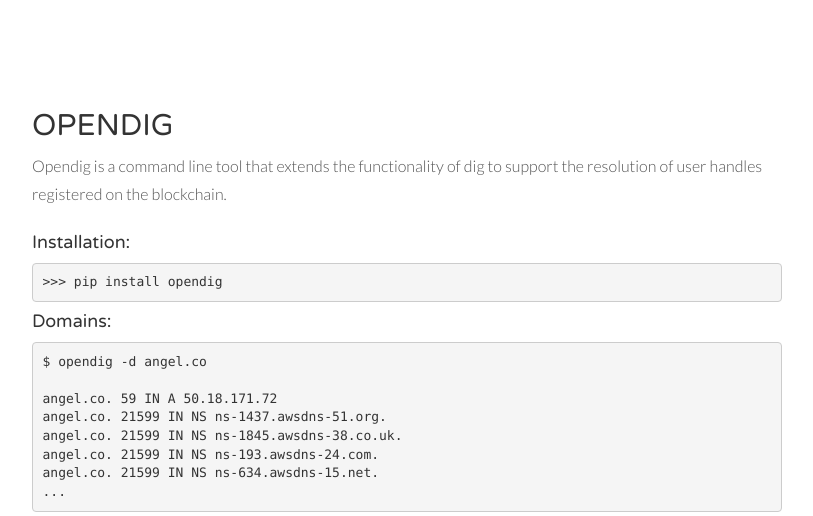
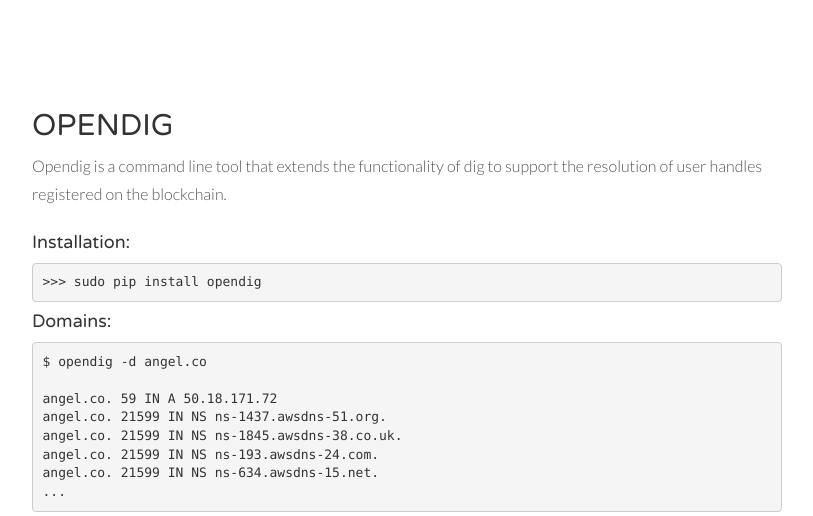
Before and after one commit to sebasmagri/opennamesystem.org, a Flask app: page / in a window 1280 px wide. Shown: the part 1184-1700 px from the top of the page, without its empty margins (233-1046 px from the left). Run offline with Flask 2, Linux system fonts and the light colour scheme; some libraries are stand-ins or nearby versions.

Commit message:
quick text fix

```diff
--- a/templates/index.html
+++ b/templates/index.html
@@ -112,7 +112,7 @@
 
           <h4>Installation:</h4>
 
-          <pre><code class="language-css">>>> pip install opendig
+          <pre><code class="language-css">>>> sudo pip install opendig
 </code></pre>
 
 <h4>Domains:</h4>
```
